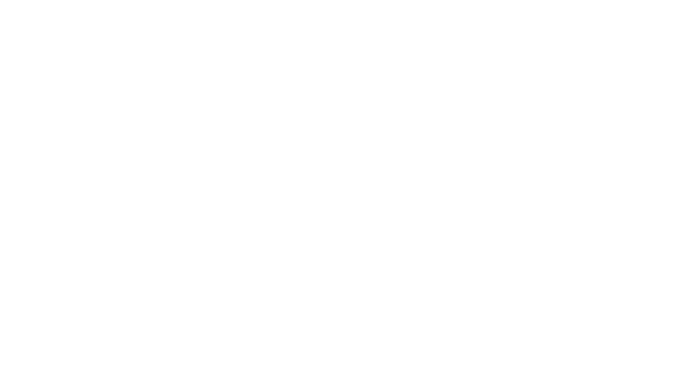
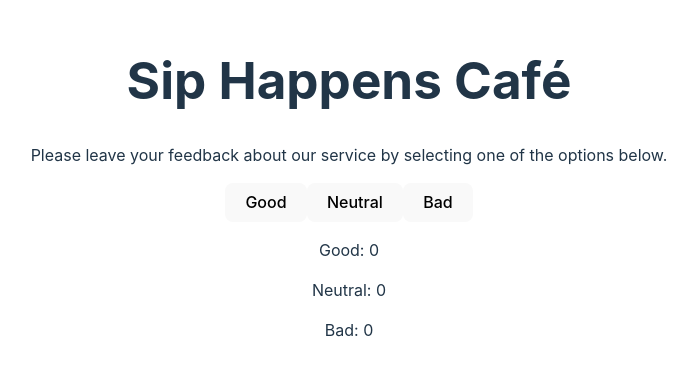
Before and after one commit to Serhii2009/goit-react-hw-02, a React (Vite) app: page / in a window 1280 px wide. Shown: the part 212-588 px from the top of the page, without its empty margins (291-988 px from the left). Built offline with nearby package versions, Linux system fonts and the light colour scheme.

Commit message:
Add mini-task 1

```diff
--- a/src/components/App.jsx
+++ b/src/components/App.jsx
@@ -1 +1,32 @@
-export const App = () => {};
+import "./App.css";
+import { useState } from "react";
+
+import { Options } from "./Options/Options";
+import { Feedback } from "./Feedback/Feedback";
+
+export const App = () => {
+  const [feedbackTypes, setFeedbackTypes] = useState({
+    good: 0,
+    neutral: 0,
+    bad: 0,
+  });
+
+  const handleFeedback = (item) => {
+    setFeedbackTypes((prevTypes) => ({
+      ...prevTypes,
+      [item]: prevTypes[item] + 1,
+    }));
+  };
+
+  return (
+    <div>
+      <h1>Sip Happens Café</h1>
+      <p>
+        Please leave your feedback about our service by selecting one of the
+        options below.
+      </p>
+      <Options onFeedback={handleFeedback} />
+      <Feedback feedbackTypes={feedbackTypes} />
+    </div>
+  );
+};
--- /dev/null
+++ b/src/components/Feedback/Feedback.jsx
@@ -0,0 +1,9 @@
+export const Feedback = ({ feedbackTypes }) => {
+  return (
+    <div>
+      <p>Good: {feedbackTypes.good}</p>
+      <p>Neutral: {feedbackTypes.neutral}</p>
+      <p>Bad: {feedbackTypes.bad}</p>
+    </div>
+  );
+};
--- /dev/null
+++ b/src/components/Options/Options.jsx
@@ -0,0 +1,9 @@
+export const Options = ({ onFeedback }) => {
+  return (
+    <div>
+      <button onClick={() => onFeedback("good")}>Good</button>
+      <button onClick={() => onFeedback("neutral")}>Neutral</button>
+      <button onClick={() => onFeedback("bad")}>Bad</button>
+    </div>
+  );
+};
```
